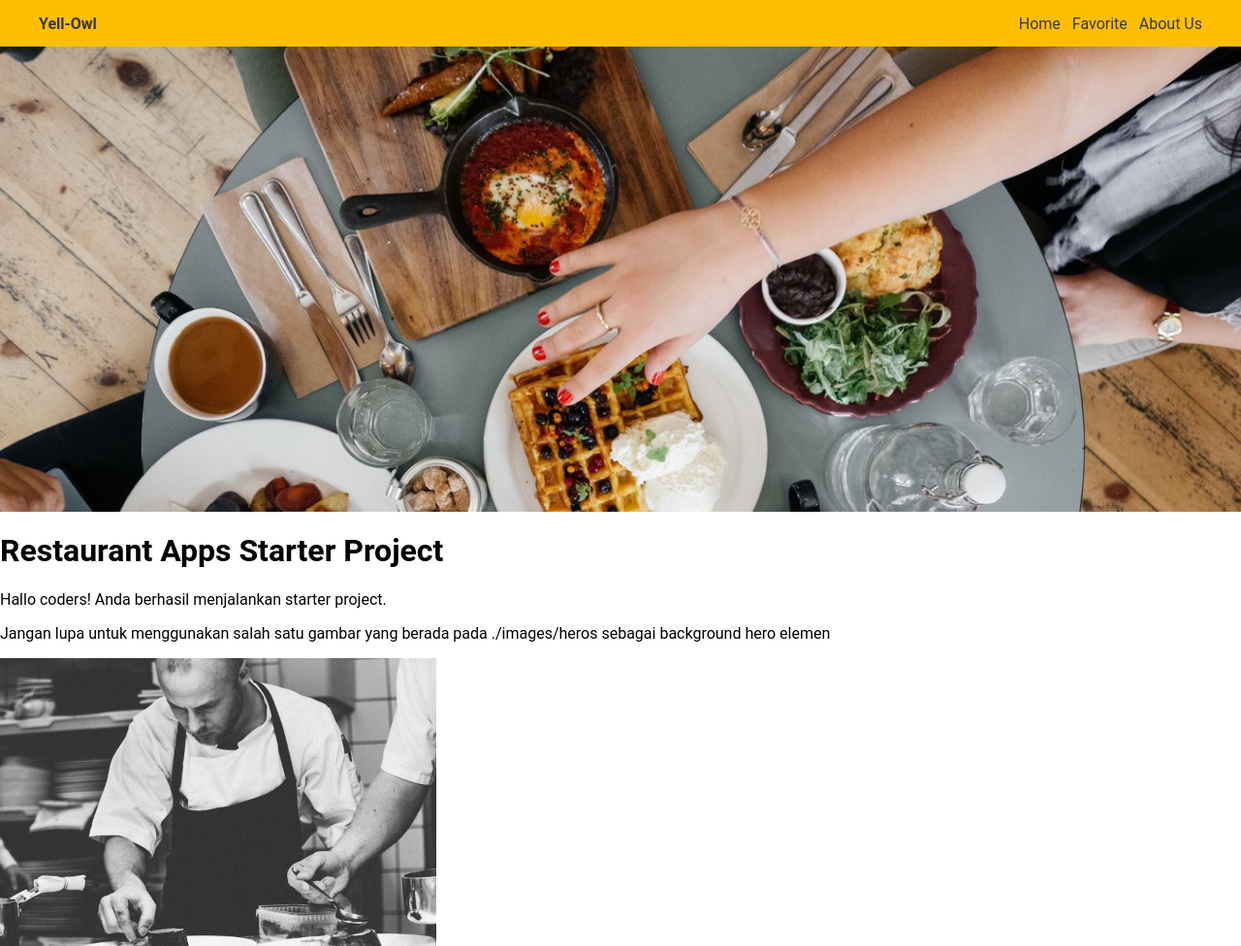
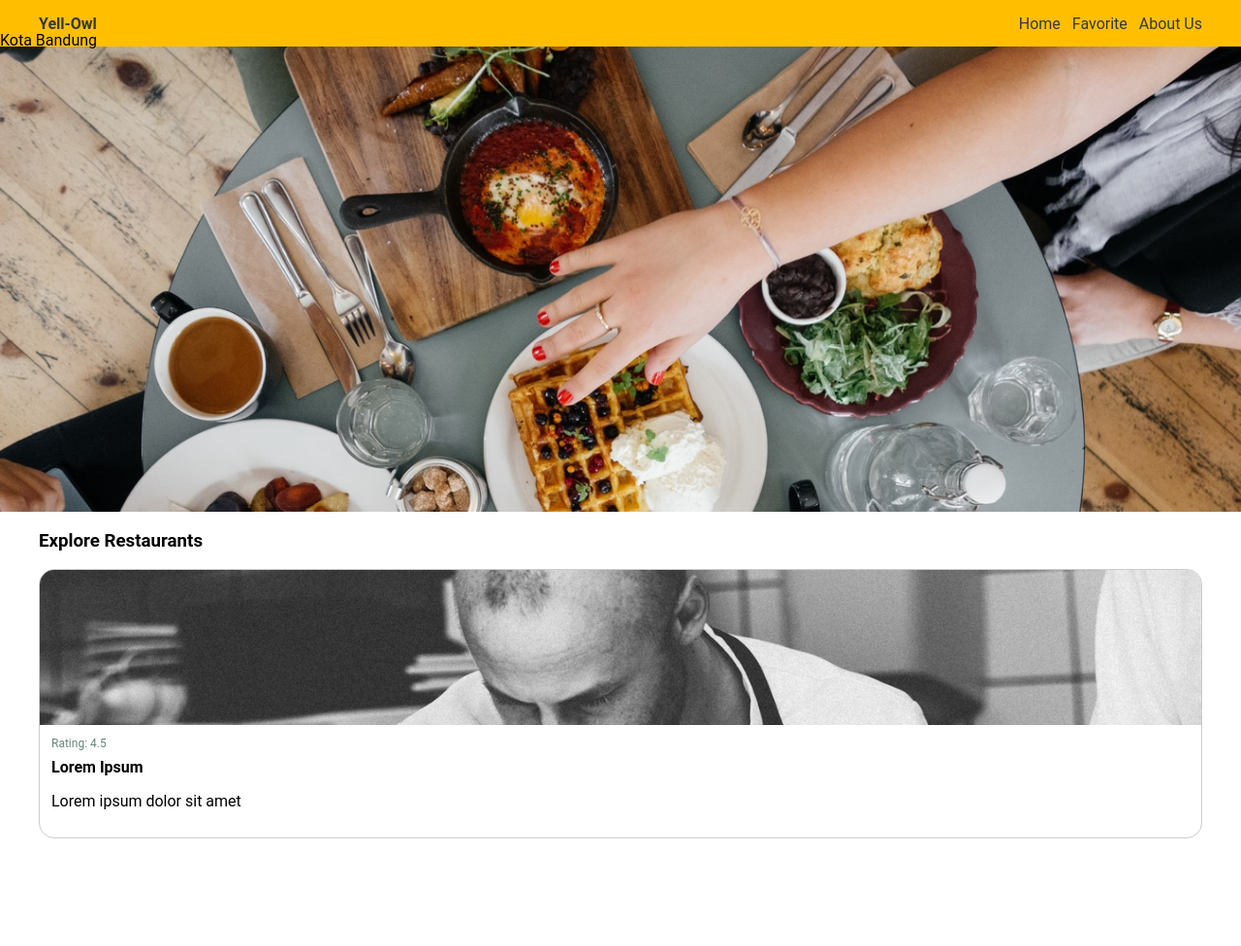
Before and after one commit to irwanphan/dicoding-restaurant-app, a website built with webpack: page src/templates/index.html in a window 1280 px wide. Shown: the top 976 px of the page at 97% size. After the commit the page ends 865 px from the top, so only its background shows below. Built offline with nearby package versions, Linux system fonts and the light colour scheme; files whose address does not match are found by name.

Commit message:
card styling

```diff
--- a/src/sass/main.sass
+++ b/src/sass/main.sass
@@ -51,3 +51,28 @@ main
             width: 100%
             height: auto
             object-fit: cover
+
+.card
+    border: 1px solid #ccc
+    border-radius: 1rem
+    overflow: hidden
+    .card-header
+        overflow: hidden
+        height: 10rem
+        img
+            height: auto
+            min-width: 100%
+        span
+            position: absolute
+            top: 2rem
+            left: 0
+    .card-description
+        padding: 0.75rem
+        span.rating
+            font-size: 0.75rem
+            color: #678678
+            display: block
+            margin-bottom: 0.5rem
+        span.title
+            font-weight: 600
+            display: block
--- a/src/templates/index.html
+++ b/src/templates/index.html
@@ -29,12 +29,23 @@
     <div class="hero-image">
       <img src="./images/heros/hero-image_2.jpg" width="450" alt="">
     </div>
+
+    <div class="container">
+      <h3>Explore Restaurants</h3>
+      <div class="cards-holder">
+        <div class="card">
+          <div class="card-header">
+            <span>Kota Bandung</span>
+            <img src="./images/heros/hero-image_1.jpg" width="450" alt="">
+          </div>
+          <div class="card-description">
+            <span class="rating">Rating: 4.5</span>
+            <span class="title">Lorem Ipsum</span>
+            <p>Lorem ipsum dolor sit amet</p>
+          </div>
+        </div>
+      </div>
+    </div>
   </main>
-  <h1>Restaurant Apps Starter Project</h1>
-  <p>Hallo coders! Anda berhasil menjalankan starter project.</p>
-  <p>Jangan lupa untuk menggunakan salah satu gambar yang berada pada ./images/heros sebagai background hero elemen</p>
-  <img src="./images/heros/hero-image_1.jpg" width="450" alt="">
-  <img src="./images/heros/hero-image_3.jpg" width="450" alt="">
-  <img src="./images/heros/hero-image_4.jpg" width="450" alt="">
 </body>
 </html>
```
